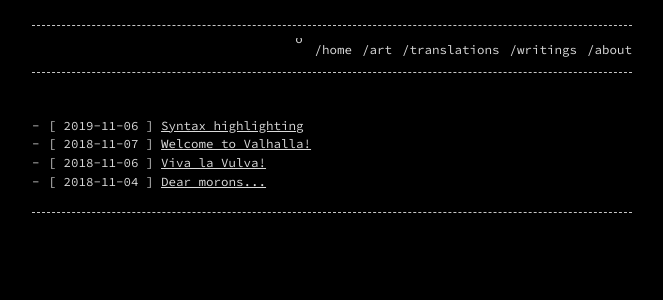
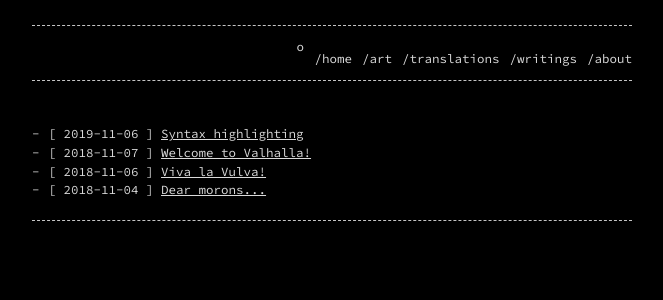
Before and after one commit to t11systems/t11systems.github.io, a Jekyll site: the page built from index.md, in a window 1280 px wide. Shown: the top 300 px of the page, without its empty margins (308-971 px from the left). Built offline with Jekyll 4.4.1, drawn with Linux system fonts in a browser that asks for light colours.

Commit message:
Update header.html

```diff
--- a/_includes/header.html
+++ b/_includes/header.html
@@ -2,7 +2,7 @@
 <header>
   <div class="menu">
     <ul>
-      <marquee direction="down" height="16" width=45% behavior="alternate">
+      <marquee direction="down" width=45% behavior="alternate">
         <marquee behavior="alternate">
           o
         </marquee>
```
